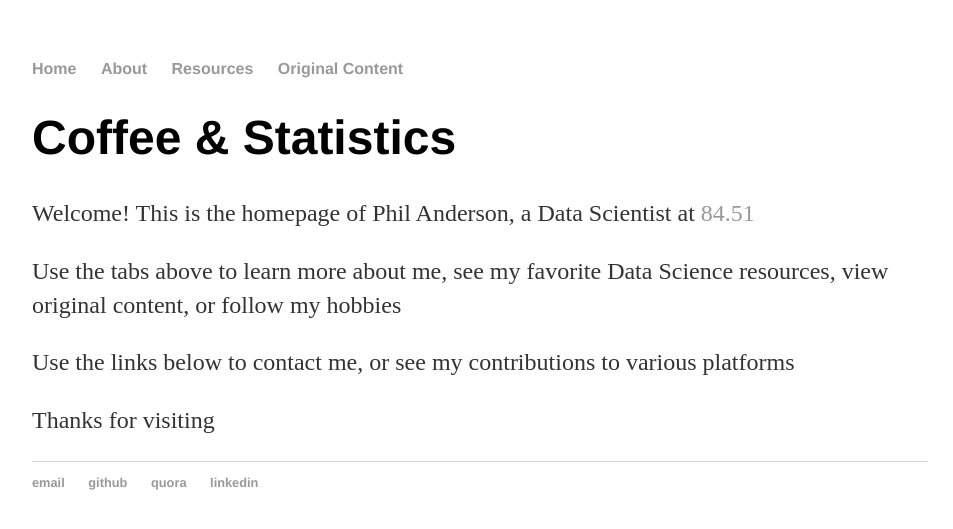
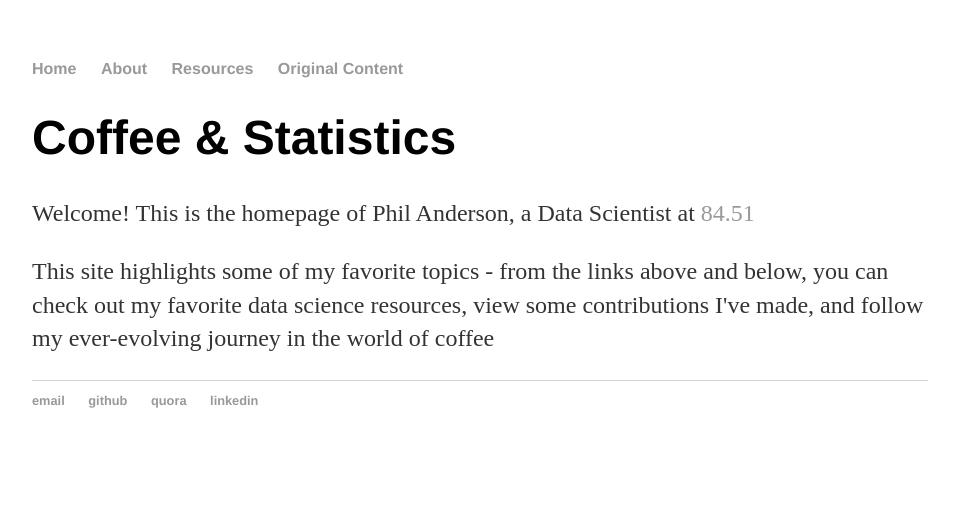
Before and after one commit to panders225/panders225.github.io, a Jekyll site: the page built from index.html, in a window 1280 px wide. Shown: the top 529 px of the page, without its empty margins (160-1113 px from the left). Built offline with Jekyll 4.4.1, drawn with Linux system fonts in a browser that asks for light colours.

Commit message:
updated the homepage

```diff
--- a/index.html
+++ b/index.html
@@ -4,8 +4,12 @@ title: Phil Anderson, Data Scientist
 ---
 <div class="blurb">
 	<h1>Coffee & Statistics</h1>
-	<p>Welcome! This is the homepage of Phil Anderson, a Data Scientist at <a href="https://www.8451.com/">84.51</a></p>
-	<p>Use the tabs above to learn more about me, see my favorite Data Science resources, view original content, or follow my hobbies</p>
-	<p>Use the links below to contact me, or see my contributions to various platforms</p>
-	<p>Thanks for visiting</p>
+	<p>
+		Welcome! This is the homepage of Phil Anderson, a Data Scientist at <a href="https://www.8451.com/">84.51</a>
+	</p>
+	<p>
+		This site highlights some of my favorite topics - from the links above and below, you can check out my favorite data science resources,
+		view some contributions I've made, and follow my ever-evolving journey in the world of coffee
+	</p>
+
 </div><!-- /.blurb -->
```
